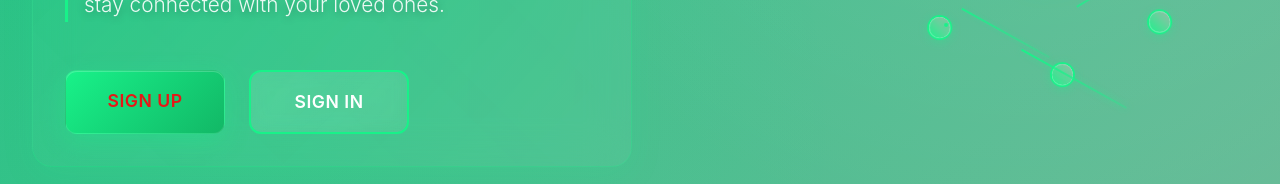
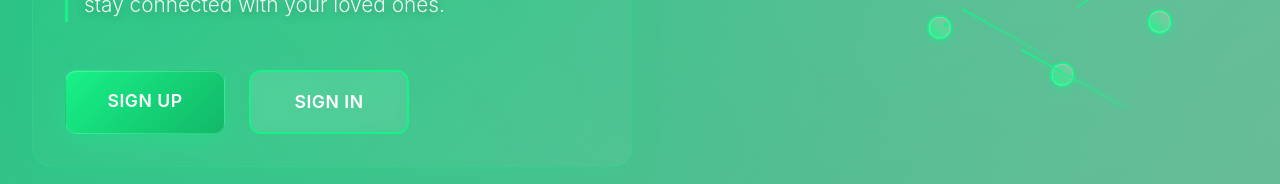
Before and after one commit to James-Keenan/FreepLink, a React (Vite) app: page / in a window 1280 px wide. Shown: the part 514-698 px from the top of the page. Built offline with nearby package versions, Linux system fonts and the light colour scheme; no server answers.

Commit message:
💄 Update LandingPage CSS styling
• Minor styling adjustments to landing page
• Improved visual consistency

```diff
--- a/src/pages/LandingPage.css
+++ b/src/pages/LandingPage.css
@@ -257,7 +257,7 @@
 
 .btn-primary {
   background: linear-gradient(135deg, #18f289 0%, #15d478 50%, #12b866 100%);
-  color: rgb(231, 23, 23);
+  color: rgb(253, 253, 253);
   box-shadow: 0 8px 25px rgba(24, 242, 137, 0.3),
     inset 0 1px 0 rgba(255, 255, 255, 0.2);
   border: 1px solid rgba(255, 255, 255, 0.1);
```
